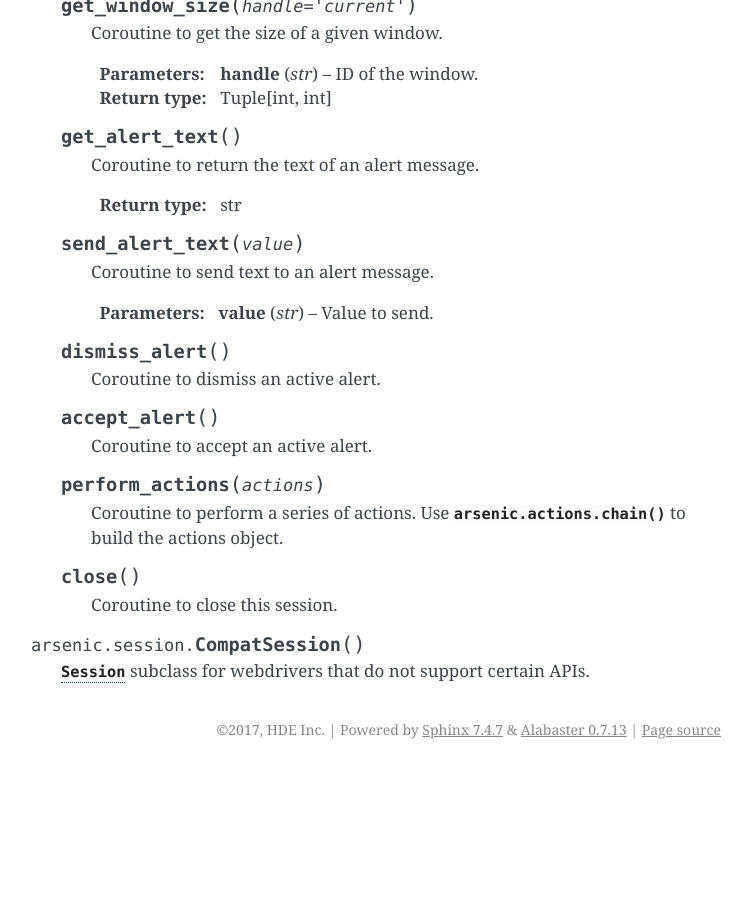
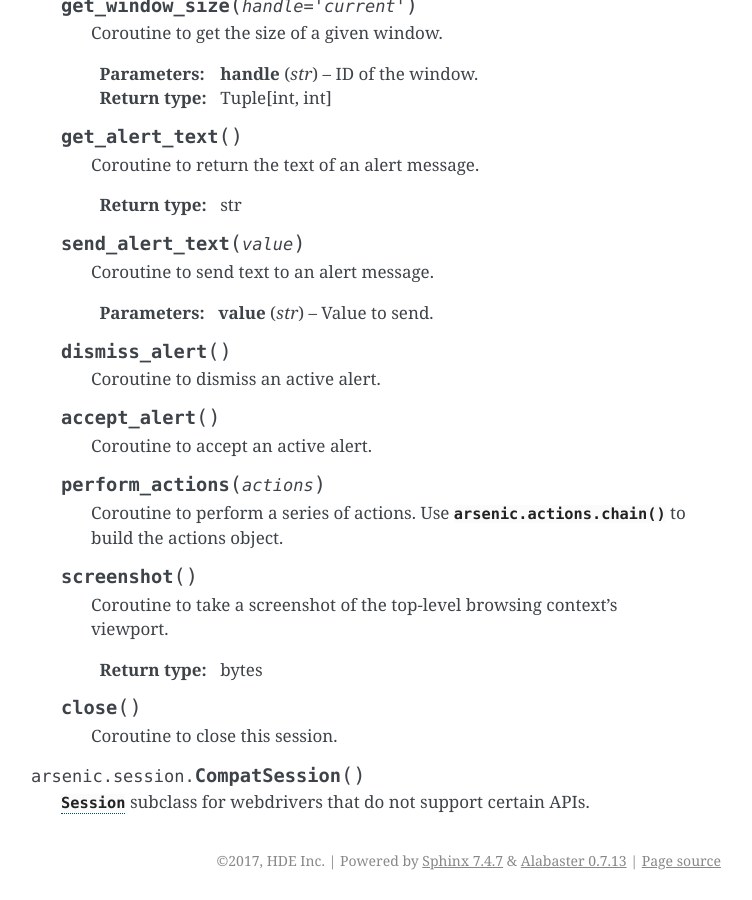
Before and after one commit to HENNGE/arsenic, a Sphinx documentation site: the page built from docs/reference/session.rst, in a window 1280 px wide and 900 px high, scrolled down 3553 px. Shown: the whole window, without its empty margins (389-1141 px from the left). Built offline with Sphinx 7.4.7, drawn with Linux system fonts in a browser that asks for light colours; before the commit the page ends 4322 px from its top, so only the background shows below that.

Commit message:
Add Session.screenshot coroutine
Coroutine to take a screenshot of the top-level browsing context’s viewport.

```diff
--- a/docs/reference/session.rst
+++ b/docs/reference/session.rst
@@ -213,6 +213,12 @@
         Coroutine to perform a series of actions. Use :py:func:`arsenic.actions.chain`
         to build the actions object.
 
+    .. py:method:: screenshot
+
+        Coroutine to take a screenshot of the top-level browsing context’s viewport.
+
+        :rtype: bytes
+
     .. py:method:: close
 
         Coroutine to close this session.
```
Also changed, not shown: 1 other file.
